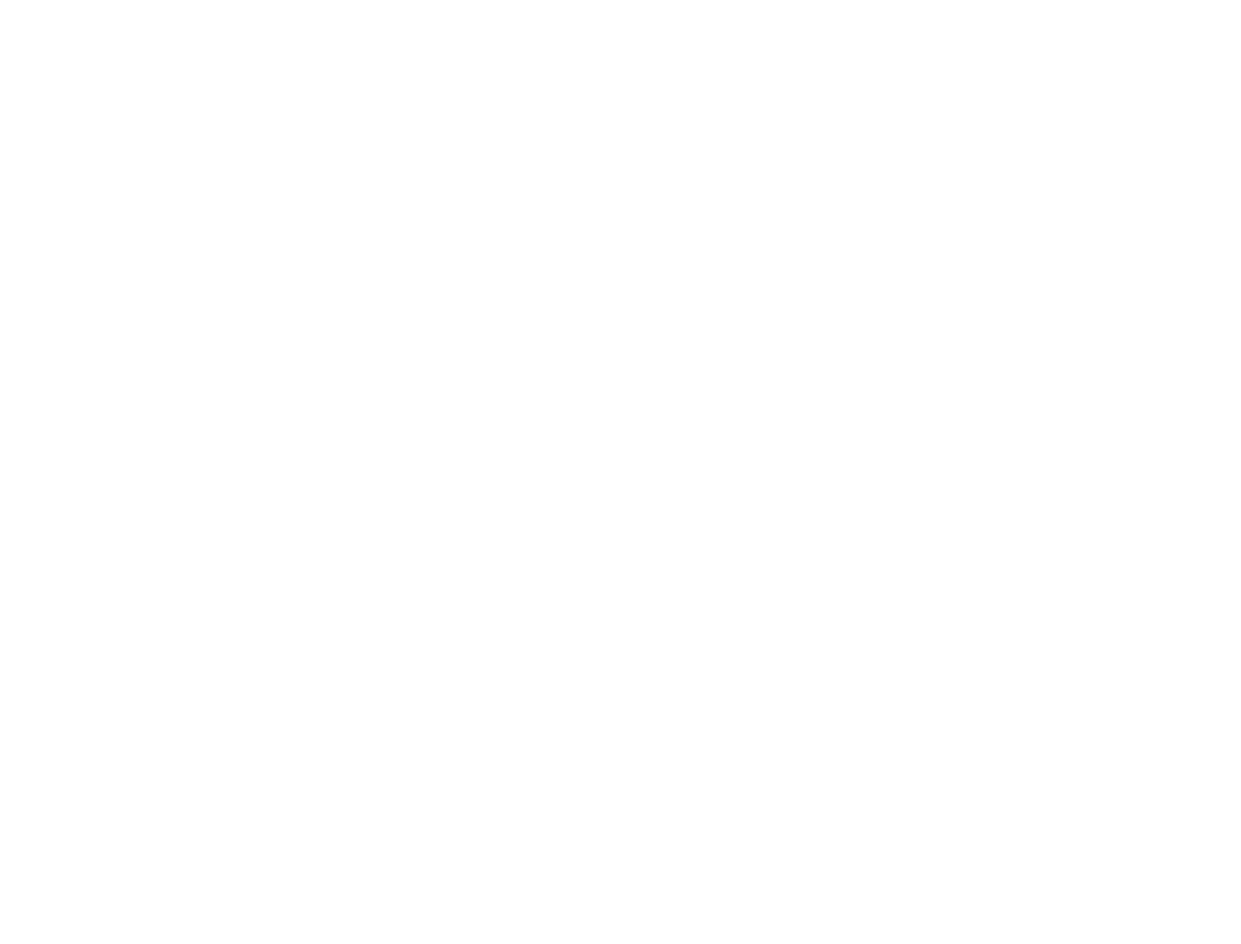
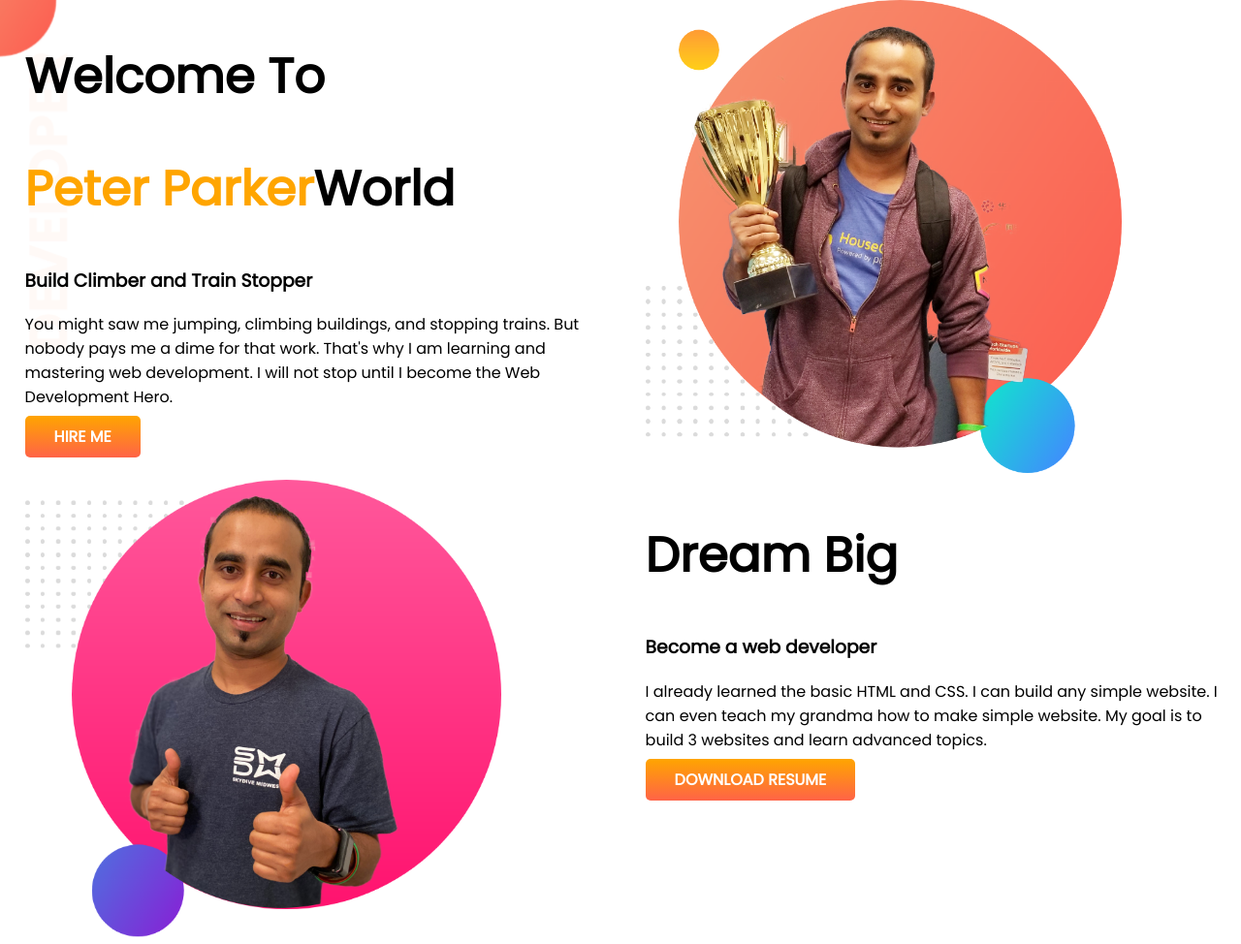
Before and after one commit to Nazmul140/Protfoli-project, a plain HTML site: page index.html in a window 1280 px wide. Shown: the whole page at 97% size. Before the commit the page ends 800 px from the top, so only its background shows below. Drawn offline with Linux system fonts and the light colour scheme.

Commit message:
few change

```diff
--- a/index.html
+++ b/index.html
@@ -1,13 +1,49 @@
 <!DOCTYPE html>
 <html lang="en">
+
 <head>
     <meta charset="UTF-8">
     <meta http-equiv="X-UA-Compatible" content="IE=edge">
     <meta name="viewport" content="width=device-width, initial-scale=1.0">
-    <title>Resume Wdbsite</title>
+    <title>Resume Wdebsite</title>
+    <link rel="preconnect" href="https://fonts.googleapis.com">
+    <link rel="preconnect" href="https://fonts.gstatic.com" crossorigin>
+    <link href="https://fonts.googleapis.com/css2?family=Poppins&display=swap" rel="stylesheet">
     <link rel="stylesheet" href="style.css">
 </head>
+
 <body>
+    <section class="tob-banner fixebale">
+        <div class="helf-width">
+            <h1>Welcome To</h1>
+            <h1><span class="orange-color">Peter Parker</span>World</h1>
+            <h3>Build Climber and Train Stopper</h3>
+            <p>You might saw me jumping, climbing buildings, and stopping trains. But nobody pays me a dime for that
+                work.
+                That's why I am learning and mastering web development. I will not stop until I become the Web
+                Development
+                Hero.
+            </p>
+            <a class="h-btn" href="#">HIRE ME</a>
+        </div>
+        <div class="helf-width">
+            <img src="images/jhankar.png" alt="">
+        </div>
+    </section class="fixebale">
+    <section class="fixebale">
+        <div class="helf-width">
+            <img src="images/jhankar2.png" alt="">
+        </div>
+        <div class="helf-width">
+            <h1>Dream Big</h1>
+            <h3>Become a web developer</h3>
+            <p>I already learned the basic HTML and CSS. I can build any simple website. I can even teach my grandma how
+                to make simple website. My goal is to build 3 websites and learn advanced topics.</p>
+            <a class="h-btn" href="#">DOWNLOAD RESUME</a>
+        </div>
+    </section>
+
 
 </body>
+
 </html>
--- a/style.css
+++ b/style.css
@@ -0,0 +1,34 @@
+body{
+    font-family: 'Poppins', sans-serif;;
+    margin: 0;
+
+}
+h1{
+    font-size: 50px;
+}
+.orange-color{
+    color: orange;
+}
+.tob-banner{
+    background-image: url(images/top-banner.png);
+    background-repeat: no-repeat;
+}
+.fixebale{
+    display: flex;
+}
+.helf-width{
+    width: 50%;
+    padding-left: 2%;
+}
+.helf-width img{
+    width: 80%;
+}
+.h-btn{
+    text-decoration: none;
+    background-image: linear-gradient(orange,tomato);
+    padding:10px 30px;
+    border-radius: 5px;
+    color: white;
+    font-weight: bold;
+
+}
```
